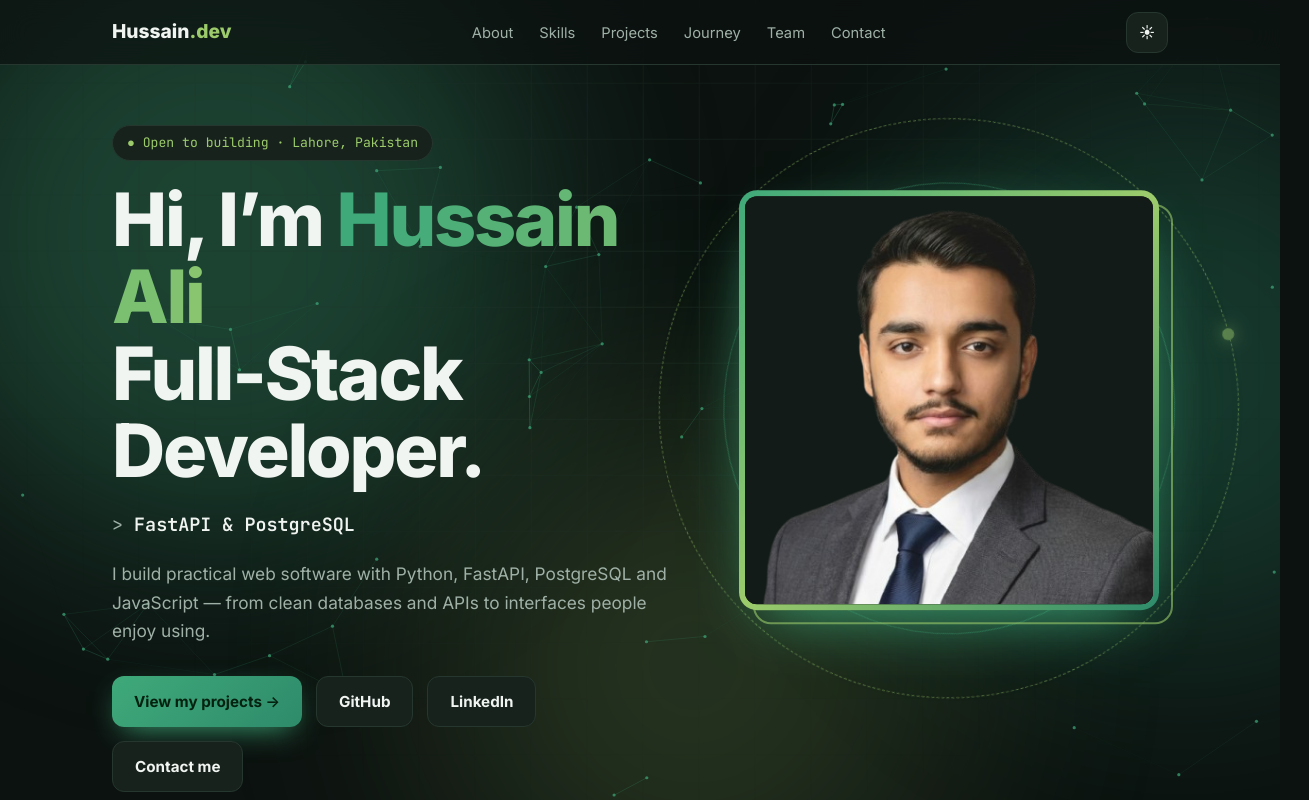
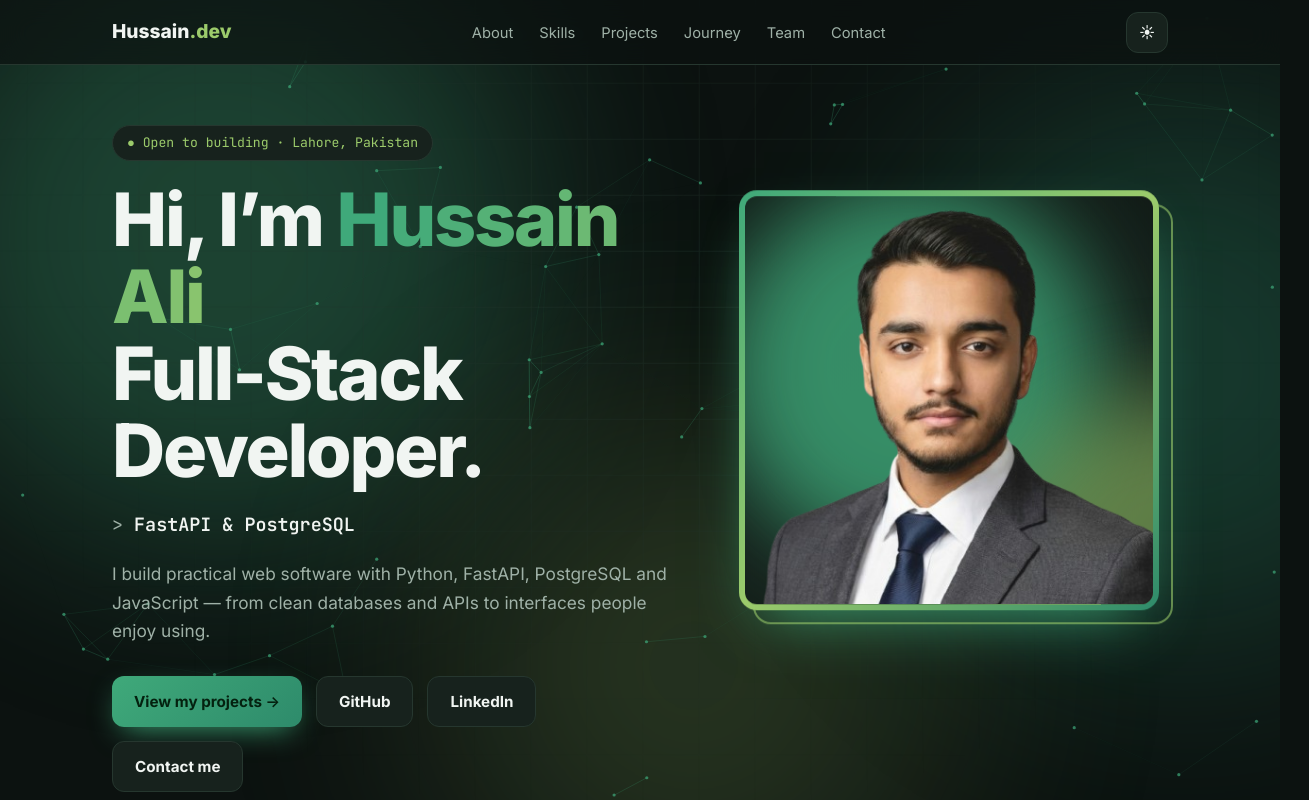
Before and after one commit to HafizHussainAli/portfolio, a plain HTML site: page index.html in a window 1280 px wide. Shown: the top 800 px of the page, 1309 px wide, since content can reach past the window. Drawn offline with Linux system fonts and the light colour scheme.

Commit message:
Added background gradient

```diff
--- a/index.html
+++ b/index.html
@@ -66,7 +66,12 @@ h2{font-size:clamp(1.8rem,4vw,2.7rem);margin:8px 0 34px;letter-spacing:-.02em}
 .term pre{margin:0;padding:18px;overflow-x:auto}.k{color:#9CCB6B}.f{color:#B7D9A0}.s{color:#9FB1A7}
 .photo{position:relative;width:240px;height:240px;margin:0 auto 30px;padding:6px;border-radius:18px;background:linear-gradient(135deg,var(--a),var(--b),var(--c));box-shadow:0 25px 60px -25px var(--a);animation:float 5s ease-in-out infinite}
 .photo::before{content:"";position:absolute;inset:0;border:2px solid var(--b);border-radius:18px;transform:translate(14px,14px);z-index:-1;opacity:.6}
-.photo img,.photo span{position:absolute;inset:6px;width:calc(100% - 12px);height:calc(100% - 12px);border-radius:12px;object-fit:cover;background:var(--bg2)}
+.photo img,.photo span{position:absolute;inset:6px;width:calc(100% - 12px);height:calc(100% - 12px);border-radius:12px;object-fit:cover;background:transparent}
+.pbg{position:absolute;inset:6px;border-radius:12px;overflow:hidden;background:linear-gradient(160deg,var(--bg2),var(--card))}
+.pbg::before,.pbg::after{content:"";position:absolute;width:75%;height:75%;border-radius:50%;filter:blur(36px);opacity:.8;animation:blob 9s ease-in-out infinite alternate}
+.pbg::before{background:var(--a);left:-18%;top:-12%}
+.pbg::after{background:var(--b);right:-22%;bottom:-16%;opacity:.55;animation-delay:-4.5s}
+@keyframes blob{to{transform:translate(32%,26%) scale(1.3)}}
 .photo span{display:flex;align-items:center;justify-content:center;font-size:3.4rem;font-weight:800;color:var(--b)}
 .photo img{z-index:1;object-position:center 15%}
 @keyframes float{50%{transform:translateY(-10px)}}
@@ -118,7 +123,7 @@ footer{padding:40px 0;border-top:1px solid var(--bd);color:var(--mut);text-align
 <div class="cta"><a class="btn p" href="#projects">View my projects →</a><a class="btn" href="https://github.com/HafizHussainAli" target="_blank" rel="noopener">GitHub</a><a class="btn" href="https://www.linkedin.com/in/hafiz-hussain-ali/" target="_blank" rel="noopener">LinkedIn</a><a class="btn" href="#contact">Contact me</a></div>
 <div class="stats"><div><b data-n="2">0</b><span>Public repositories</span></div><div><b data-n="4">0</b><span>Person team, RumiWare</span></div><div><b data-n="3">0</b><span>Layers: DB · API · UI</span></div></div>
 </div>
-<div class="rv"><div class="halo"><i></i><i></i><i></i></div><div class="photo"><span>HA</span><img src="hussain.png" alt="Portrait of Hussain Ali" onerror="if(!this.dataset.t){this.dataset.t=1;this.src='hussain.jpg'}else{this.remove()}"></div></div>
+<div class="rv"><div class="photo"><div class="pbg"></div><span>HA</span><img src="hussain.png" alt="Portrait of Hussain Ali" onerror="if(!this.dataset.t){this.dataset.t=1;this.src='hussain.jpg'}else{this.remove()}"></div></div>
 </div></section>
 
 <section id="about"><div class="wrap about">
```
